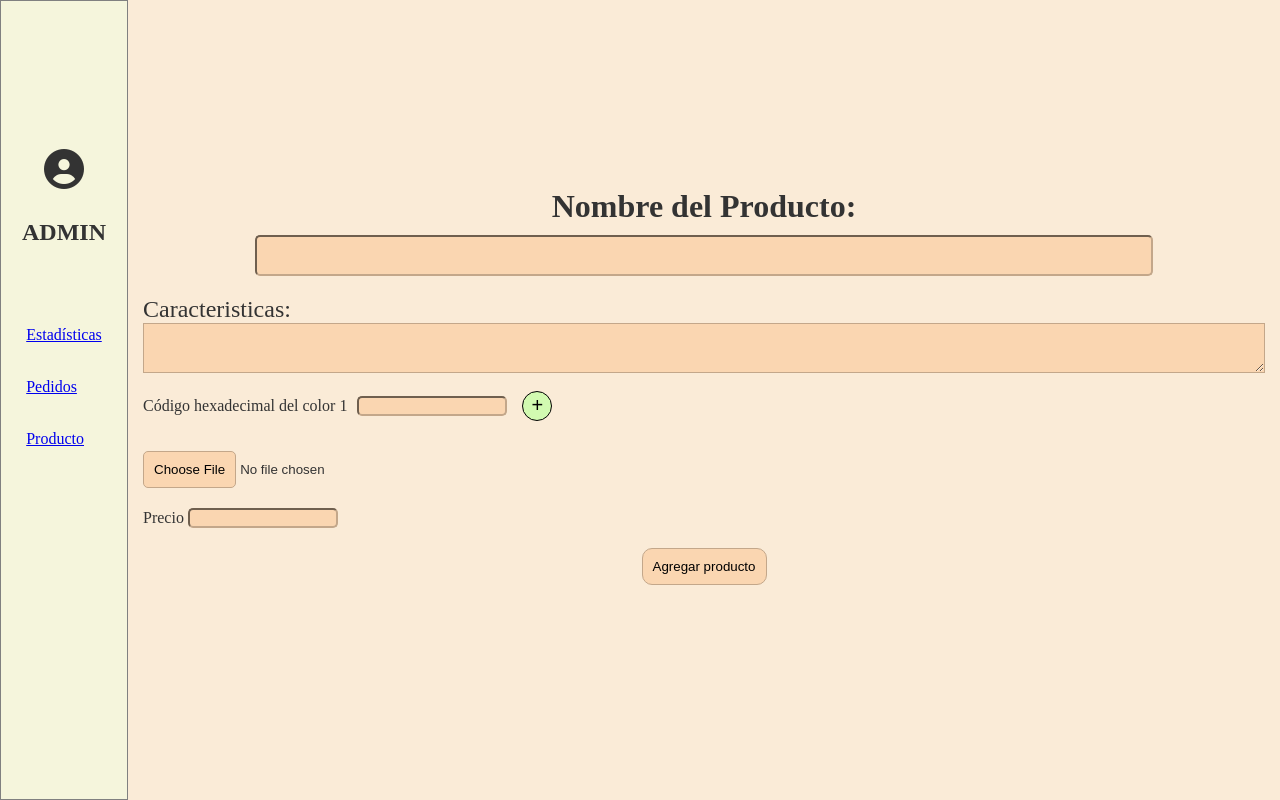
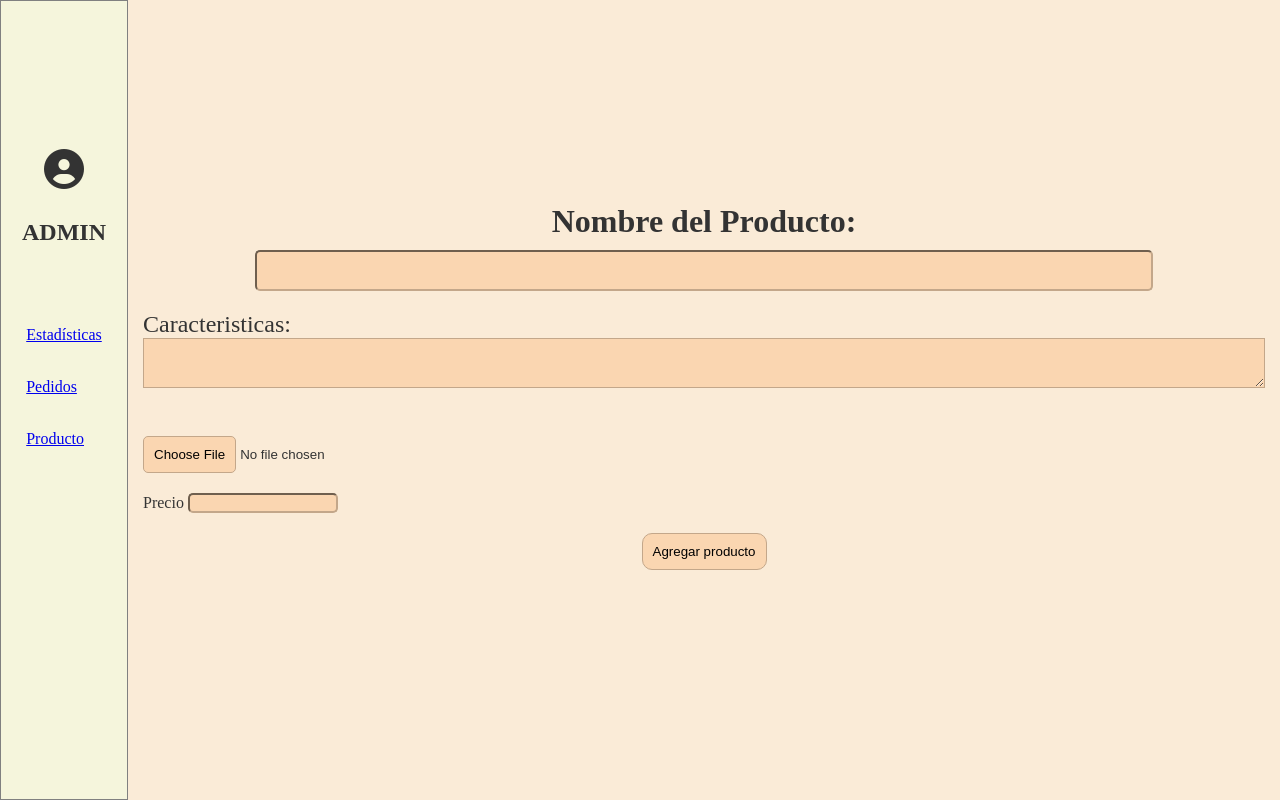
Before and after one commit to Macro-png/Le-Totette, a Flask app: template ENTREGAFINAL/templates/add_product.html in a window 1280 px wide. Run offline with Flask 3, Linux system fonts and the light colour scheme; the template is opened without the code that fills it, so the values that code supplies are empty; some libraries are stand-ins or nearby versions.

Commit message:
add product

```diff
--- a/ENTREGAFINAL/static/js/add_product.js
+++ b/ENTREGAFINAL/static/js/add_product.js
@@ -1,8 +1,5 @@
 // ------------------ SELECCIÓN DE ELEMENTOS ------------------
 var form = document.getElementById("formProducto");
-var btnAgregarColor = document.getElementById("agregarcolor");
-var contenedorColores = document.getElementById("contenedor-colores");
-const MAX_COLORES = 3;
 
 // ------------------ FUNCIONES DE APOYO ------------------
 function mostrarError(input, mensaje) {
@@ -22,21 +19,7 @@ function limpiarError(input) {
   errorText.textContent = "";
   errorText.classList.remove("mensaje-error");
 }
-// Contar colores actuales
-function getCantidadColores() {
-  return contenedorColores.querySelectorAll(".colores").length;
-}
-// Habilitar/Deshabilitar botón "+" según tope
-function actualizarEstadoBotonAgregar() {
-  var cantidad = getCantidadColores();
-  var alMaximo = cantidad >= MAX_COLORES;
 
-  btnAgregarColor.disabled = alMaximo;
-  btnAgregarColor.title = alMaximo
-    ? "Ya alcanzaste el máximo de " + MAX_COLORES + " colores."
-    : "Agregar un nuevo color";
-    // Operador ternario -> manera corta de if-else -> ? si es true, : si es false
-}
 
 // ------------------ VALIDACIONES INDIVIDUALES ------------------
 
@@ -110,66 +93,9 @@ function validarArchivo() {
   }
 }
 
-function validarColor(input) {
-  var valor = input.value.trim();
-  var regexHex = /^#?([A-Fa-f0-9]{3}|[A-Fa-f0-9]{6})$/; /*Corrobora el formato del hexadecimal*/
-
-  if (valor === "") {
-    mostrarError(input, "El color es obligatorio.");
-    return false;
-  } else if (!regexHex.test(valor)) {
-    mostrarError(input, "Formato inválido. Use código hexadecimal (ej: #FAD6B1).");
-    return false;
-  } else {
-    limpiarError(input);
-    return true;
-  }
-}
-
-// ------------------ AGREGAR NUEVO COLOR ------------------
-function agregarColor() {
-  if (getCantidadColores() >= MAX_COLORES) {
-    // Defensa adicional por si el botón no estuviera deshabilitado
-    alert("Solo puedes tener " + MAX_COLORES + " colores en total.");
-    actualizarEstadoBotonAgregar();
-    return;
-  }
-  var cantidadActual = contenedorColores.querySelectorAll(".colores").length;
-  var nuevoNumero = cantidadActual + 1;
-
-  // Crear nuevo bloque .colores
-  var nuevoDiv = document.createElement("div");
-  nuevoDiv.className = "colores";
-
-  // Label
-  var nuevoLabel = document.createElement("label");
-  nuevoLabel.setAttribute("for", "color" + nuevoNumero);
-  nuevoLabel.textContent = "Código hexadecimal del color " + nuevoNumero;
-
-  // Input
-  var nuevoInput = document.createElement("input");
-  nuevoInput.type = "text";
-  nuevoInput.id = "color" + nuevoNumero;
-  nuevoInput.className = "color";
-  nuevoInput.name = "colores[]";
 
 
-  // Small de error
-  var nuevoSmall = document.createElement("small");
-  nuevoSmall.className = "error-text";
 
-  // Ensamblar
-  nuevoDiv.appendChild(nuevoLabel);
-  nuevoDiv.appendChild(nuevoInput);
-  nuevoDiv.appendChild(nuevoSmall);
-  contenedorColores.appendChild(nuevoDiv);
-
-  // Agregar validación en tiempo real
-  nuevoInput.addEventListener("input", function() {
-    validarColor(nuevoInput);
-  });
-  actualizarEstadoBotonAgregar();
-}
 
 // ------------------ VALIDACIÓN EN TIEMPO REAL ------------------
 function activarValidaciones() {
@@ -178,11 +104,6 @@ function activarValidaciones() {
   document.getElementById("precio").addEventListener("input", validarPrecio);
   document.getElementById("archivo").addEventListener("change", validarArchivo);
 
-  // Validación para color inicial
-  var primerColor = document.getElementById("color1");
-  primerColor.addEventListener("input", function() {
-    validarColor(primerColor);
-  });
 }
 
 // ------------------ VALIDACIÓN GENERAL DEL FORMULARIO ------------------
@@ -197,13 +118,7 @@ function validarFormulario() {
   if (!validarPrecio()) valido = false;
   if (!validarArchivo()) valido = false;
 
-  // Validar todos los colores
-  var colores = contenedorColores.querySelectorAll("input.color");
-  for (var i = 0; i < colores.length; i++) {
-    if (!validarColor(colores[i])) {
-      valido = false;
-    }
-  }
+
   var mensaje = document.getElementById("mensaje-general");
 
   if (valido) {
@@ -218,8 +133,6 @@ function validarFormulario() {
 
 
 // ------------------ EVENTOS PRINCIPALES ------------------
-btnAgregarColor.addEventListener("click", agregarColor);
+
 form.addEventListener("submit", validarFormulario);
 activarValidaciones();
-// Ajusta el estado inicial del botón según la cantidad de colores ya presentes en el HTML
-actualizarEstadoBotonAgregar();
--- a/ENTREGAFINAL/templates/add_product.html
+++ b/ENTREGAFINAL/templates/add_product.html
@@ -46,9 +46,9 @@
                     <textarea type="text" id="caract" class="caract" name="descripcion"> </textarea>
                     <small class="error-text"></small>
                 </div>
-                <div class="menucolor">
-                     <div id="contenedor-colores">  <!--Agregado para que contenga los bloques de color agregados dinamicamente-->
-                         <div class="colores">  <!--Bloque a duplicar con js-->
+                <!--<div class="menucolor">
+                     <div id="contenedor-colores">  Agregado para que contenga los bloques de color agregados dinamicamente
+                         <div class="colores">  Bloque a duplicar con js
                             <label for="color1">Código hexadecimal del color 1</label>
                             <input type="text" id="color1" class="color">
                             <small class="error-text"></small>
@@ -57,7 +57,7 @@
                     <div>
                         <input type="button" value="+" id="agregarcolor" class="agregarcolor" title="Agregar color">
                     </div>
-                </div>
+                </div>-->
 
                 <div class="archivo">
                     <input type="file" name="archivo" id="archivo" name="img">
```
Also changed, not shown: ENTREGAFINAL/static/uploads/1a389441-d2c9-456f-897d-3ed023f87f37.jpeg (added).
